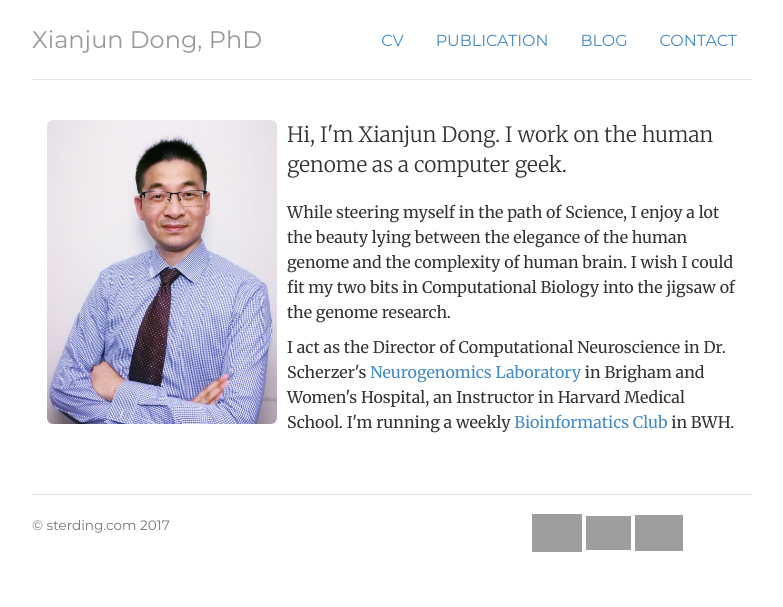
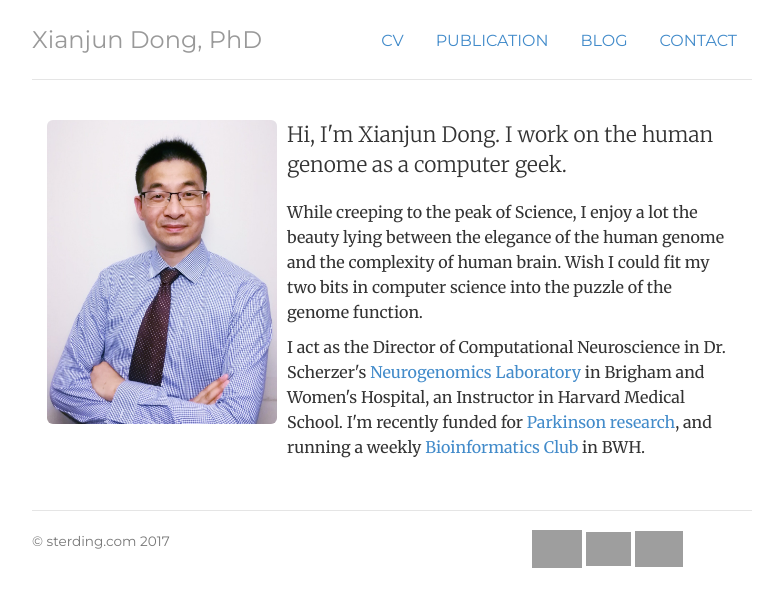
Before and after one commit to sterding/sterding.github.io, a Jekyll site: the page built from index.html, in a window 1280 px wide, cut to the strip 0-607 px from the top of the page. Shown: the whole strip, without its empty margins (248-1031 px from the left). Built offline with Jekyll 4.4.1, drawn with Linux system fonts in a browser that asks for light colours; grey boxes are pictures that could not be loaded.

Commit message:
update index

```diff
--- a/index.html
+++ b/index.html
@@ -13,8 +13,8 @@ description: Dr. Xianjun Dong is a Computational Biologist, Instructor, Bioinfor
 	</div>
 	<div class="col-sm-8">
 	<p class="lead">Hi, I'm Xianjun Dong. I work on the human genome as a computer geek.</p>
-	<p>While steering myself in the path of Science, I enjoy a lot the beauty lying between the elegance of the human genome and the complexity of human brain. I wish I could fit my two bits in Computational Biology into the jigsaw of the genome research. </p>
-	<p>I act as the Director of Computational Neuroscience in Dr. Scherzer's <a href="http://www.scherzerlaboratory.org/">Neurogenomics Laboratory</a> in Brigham and Women's Hospital, an Instructor in Harvard Medical School. I'm running a weekly <a href="http://bioinformatics.bwh.harvard.edu">Bioinformatics Club</a> in BWH.</p>
+	<p>While creeping to the peak of Science, I enjoy a lot the beauty lying between the elegance of the human genome and the complexity of human brain. Wish I could fit my two bits in computer science into the puzzle of the genome function. </p>
+	<p>I act as the Director of Computational Neuroscience in Dr. Scherzer's <a href="http://www.scherzerlaboratory.org/">Neurogenomics Laboratory</a> in Brigham and Women's Hospital, an Instructor in Harvard Medical School. I'm recently funded for <a href="https://www.apdaparkinson.org/research/what-we-fund/2017-18-funded-research/">Parkinson research</a>, and running a weekly <a href="http://bioinformatics.bwh.harvard.edu">Bioinformatics Club</a> in BWH.</p>
 
 	</div>
 </div>
```
